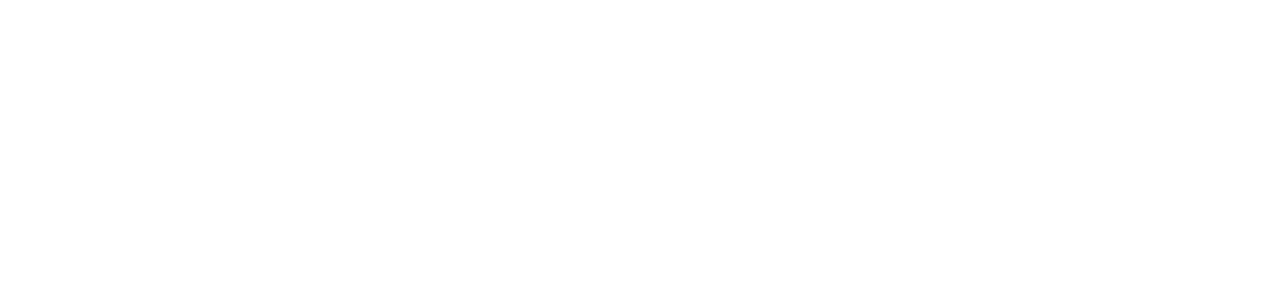
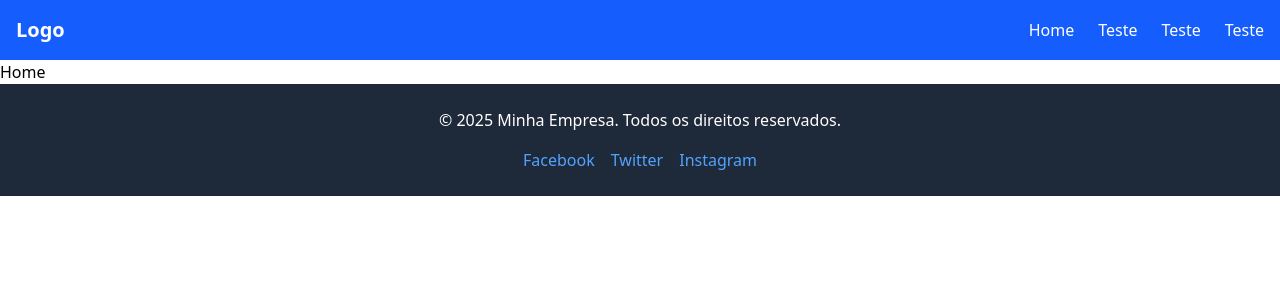
Before and after one commit to SidiJr/projeto-blog, a React (Vite) app: page / in a window 1280 px wide. Shown: the top 300 px of the page. Built offline with nearby package versions, Linux system fonts and the light colour scheme.

Commit message:
feat: :sparkles: Bibliotecas e Estrutura
Bibliotecas e estrutura.

```diff
--- a/src/App.jsx
+++ b/src/App.jsx
@@ -1,7 +1,19 @@
+import { BrowserRouter as Router, Route, Routes } from "react-router-dom"; // Use BrowserRouter
 import "./App.css";
+import Home from "./pages/Home";
+import Navbar from "./components/Constructor/Navbar";
+import Footer from "./components/Constructor/Footer";
 
 function App() {
-  return <></>;
+  return (
+    <Router>
+      <Navbar />
+      <Routes>
+        <Route path="/" element={<Home />} />
+      </Routes>
+      <Footer />
+    </Router>
+  );
 }
 
 export default App;
--- /dev/null
+++ b/src/components/Constructor/Footer.jsx
@@ -0,0 +1,24 @@
+import React from "react";
+
+const Footer = () => {
+  return (
+    <footer className="bg-gray-800 text-white py-6">
+      <div className="container mx-auto text-center">
+        <p>&copy; 2025 Minha Empresa. Todos os direitos reservados.</p>
+        <div className="mt-4">
+          <a href="#" className="text-blue-400 hover:text-blue-600 mx-2">
+            Facebook
+          </a>
+          <a href="#" className="text-blue-400 hover:text-blue-600 mx-2">
+            Twitter
+          </a>
+          <a href="#" className="text-blue-400 hover:text-blue-600 mx-2">
+            Instagram
+          </a>
+        </div>
+      </div>
+    </footer>
+  );
+};
+
+export default Footer;
--- /dev/null
+++ b/src/components/Constructor/Navbar.jsx
@@ -0,0 +1,27 @@
+import React from "react";
+
+const Navbar = () => {
+  return (
+    <nav className="bg-blue-600 p-4">
+      <div className="container mx-auto flex justify-between items-center">
+        <div className="text-white text-xl font-semibold">Logo</div>
+        <div className="space-x-6">
+          <a href="/" className="text-white hover:text-blue-300">
+            Home
+          </a>
+          <a href="#" className="text-white hover:text-blue-300">
+            Teste
+          </a>
+          <a href="#" className="text-white hover:text-blue-300">
+            Teste
+          </a>
+          <a href="#" className="text-white hover:text-blue-300">
+            Teste
+          </a>
+        </div>
+      </div>
+    </nav>
+  );
+};
+
+export default Navbar;
--- /dev/null
+++ b/src/pages/Home.jsx
@@ -0,0 +1,8 @@
+import axios from "axios";
+import { useState } from "react";
+
+function Home() {
+  return <div>Home</div>;
+}
+
+export default Home;
```
Also changed, not shown: src/components/Form/Button.jsx (added), src/components/Form/Form.jsx (added), src/components/Form/Input.jsx (added), src/components/Form/Label.jsx (added).
